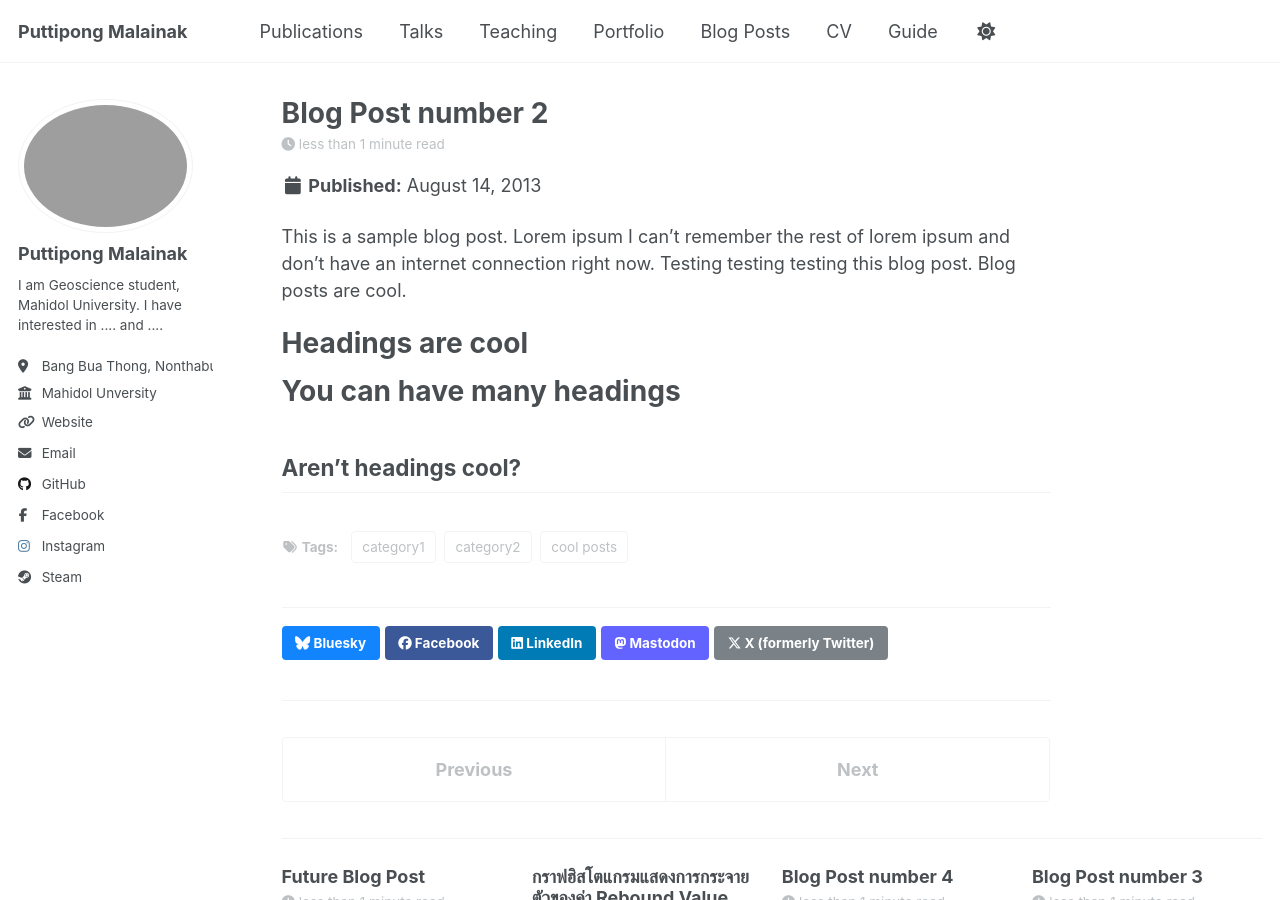
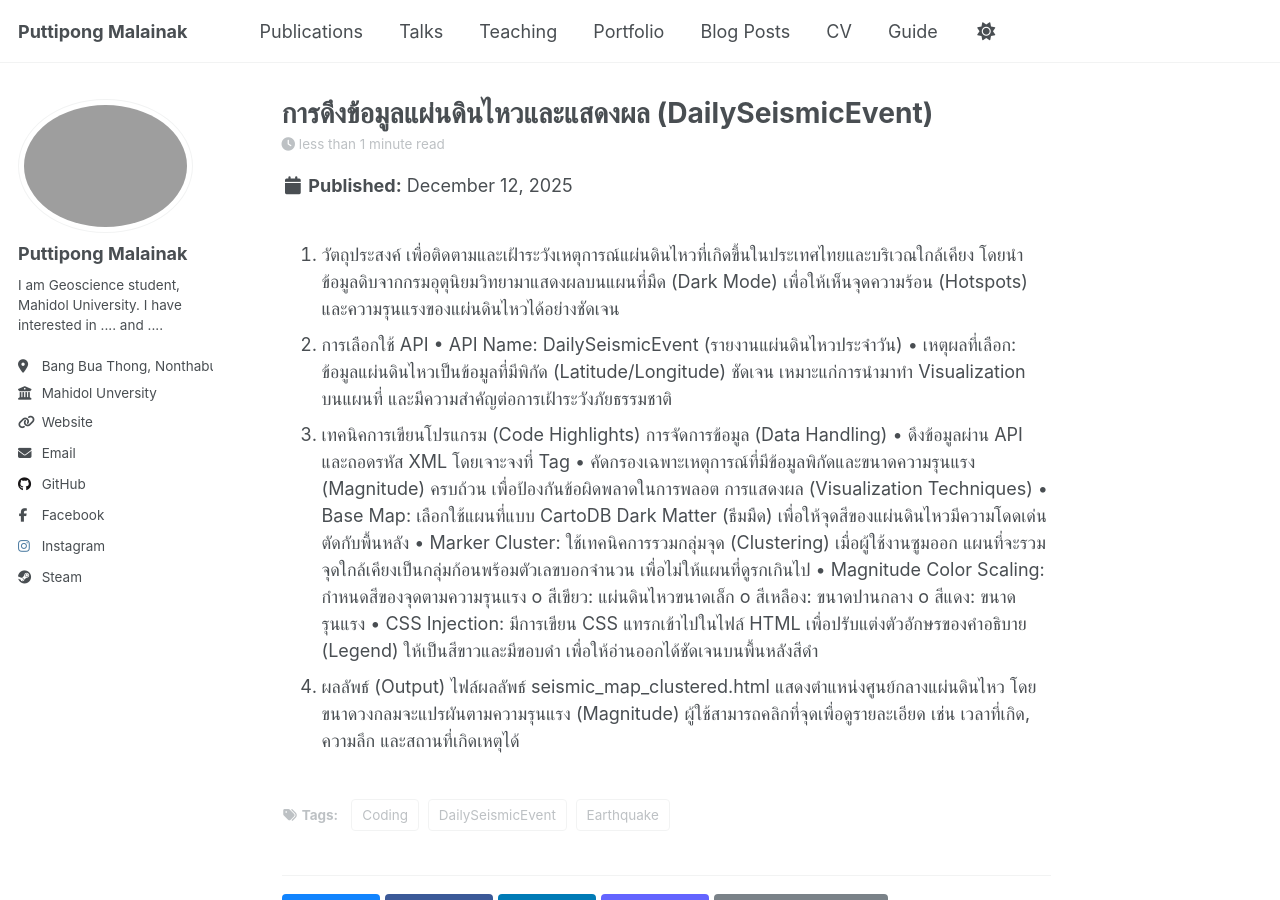
Before and after one commit to champion753/champion753.github.io, a Jekyll site: the page built from _posts/2013-08-14-blog-post-2.md, in a window 1280 px wide and 900 px high. Built offline with Jekyll 4.4.1, drawn with Linux system fonts in a browser that asks for light colours; a script that is not in the unit is left out.

Commit message:
Revise blog post for DailySeismicEvent project
Updated blog post details and content to focus on earthquake data visualization.

```diff
--- a/_posts/2013-08-14-blog-post-2.md
+++ b/_posts/2013-08-14-blog-post-2.md
@@ -1,20 +1,29 @@
 ---
-title: 'Blog Post number 2'
-date: 2013-08-14
-permalink: /posts/2013/08/blog-post-2/
+title: 'การดึงข้อมูลแผ่นดินไหวและแสดงผล (DailySeismicEvent)'
+date: 2025-12-12
+permalink: /posts/2013/08/DailySeismicEvent/
 tags:
-  - cool posts
-  - category1
-  - category2
+  - Earthquake
+  - DailySeismicEvent
+  - Coding
 ---
 
-This is a sample blog post. Lorem ipsum I can't remember the rest of lorem ipsum and don't have an internet connection right now. Testing testing testing this blog post. Blog posts are cool.
-
-Headings are cool
-======
-
-You can have many headings
-======
-
-Aren't headings cool?
-------
+1. วัตถุประสงค์
+เพื่อติดตามและเฝ้าระวังเหตุการณ์แผ่นดินไหวที่เกิดขึ้นในประเทศไทยและบริเวณใกล้เคียง โดยนำข้อมูลดิบจากกรมอุตุนิยมวิทยามาแสดงผลบนแผนที่มืด (Dark Mode) เพื่อให้เห็นจุดความร้อน (Hotspots) และความรุนแรงของแผ่นดินไหวได้อย่างชัดเจน
+2. การเลือกใช้ API
+•	API Name: DailySeismicEvent (รายงานแผ่นดินไหวประจำวัน)
+•	เหตุผลที่เลือก: ข้อมูลแผ่นดินไหวเป็นข้อมูลที่มีพิกัด (Latitude/Longitude) ชัดเจน เหมาะแก่การนำมาทำ Visualization บนแผนที่ และมีความสำคัญต่อการเฝ้าระวังภัยธรรมชาติ
+3. เทคนิคการเขียนโปรแกรม (Code Highlights)
+การจัดการข้อมูล (Data Handling)
+•	ดึงข้อมูลผ่าน API และถอดรหัส XML โดยเจาะจงที่ Tag <Earthquake>
+•	คัดกรองเฉพาะเหตุการณ์ที่มีข้อมูลพิกัดและขนาดความรุนแรง (Magnitude) ครบถ้วน เพื่อป้องกันข้อผิดพลาดในการพลอต
+การแสดงผล (Visualization Techniques)
+•	Base Map: เลือกใช้แผนที่แบบ CartoDB Dark Matter (ธีมมืด) เพื่อให้จุดสีของแผ่นดินไหวมีความโดดเด่น ตัดกับพื้นหลัง
+•	Marker Cluster: ใช้เทคนิคการรวมกลุ่มจุด (Clustering) เมื่อผู้ใช้งานซูมออก แผนที่จะรวมจุดใกล้เคียงเป็นกลุ่มก้อนพร้อมตัวเลขบอกจำนวน เพื่อไม่ให้แผนที่ดูรกเกินไป
+•	Magnitude Color Scaling: กำหนดสีของจุดตามความรุนแรง
+o	สีเขียว: แผ่นดินไหวขนาดเล็ก
+o	สีเหลือง: ขนาดปานกลาง
+o	สีแดง: ขนาดรุนแรง
+•	CSS Injection: มีการเขียน CSS แทรกเข้าไปในไฟล์ HTML เพื่อปรับแต่งตัวอักษรของคำอธิบาย (Legend) ให้เป็นสีขาวและมีขอบดำ เพื่อให้อ่านออกได้ชัดเจนบนพื้นหลังสีดำ
+4. ผลลัพธ์ (Output)
+ไฟล์ผลลัพธ์ seismic_map_clustered.html แสดงตำแหน่งศูนย์กลางแผ่นดินไหว โดยขนาดวงกลมจะแปรผันตามความรุนแรง (Magnitude) ผู้ใช้สามารถคลิกที่จุดเพื่อดูรายละเอียด เช่น เวลาที่เกิด, ความลึก และสถานที่เกิดเหตุได้
```
